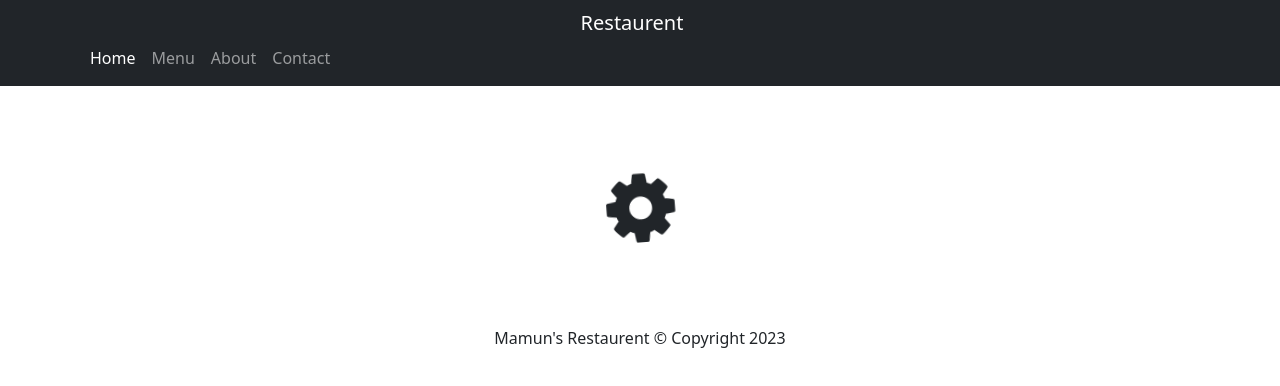
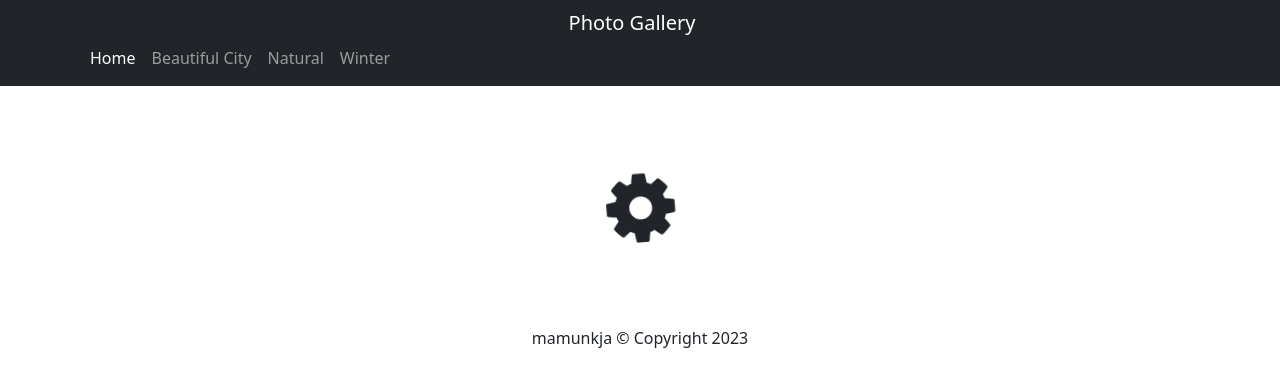
Before and after one commit to mamunkja/photo-gallery, a React (Create React App) app: page /home in a window 1280 px wide. Shown: the top 386 px of the page. Built offline with nearby package versions, Linux system fonts and the light colour scheme; what react-redux-form would draw is missing.

Commit message:
photo-gallery

```diff
--- a/package.json
+++ b/package.json
@@ -1,5 +1,5 @@
 {
-  "name": "restaurent",
+  "name": "photo-gallery",
   "version": "0.1.0",
   "private": true,
   "dependencies": {
--- a/src/components/footer/Footer.js
+++ b/src/components/footer/Footer.js
@@ -6,7 +6,7 @@ const Footer = () => {
             <div className="container">
                 <div className="row justify-content-center">
                     <div className="cl-auto">
-                        <p>Mamun's Restaurent &#169; Copyright 2023</p>
+                        <p>mamunkja &#169; Copyright 2023</p>
                     </div>
                 </div>
             </div>
--- a/src/components/header/Navigation.js
+++ b/src/components/header/Navigation.js
@@ -22,20 +22,20 @@ class Navigation extends Component {
                 <Navbar dark color="dark" expand="sm">
                     <div className="container">
                         <NavbarToggler onClick={this.navToggle} />
-                        <NavbarBrand href="/">Restaurent</NavbarBrand>
+                        <NavbarBrand href="/">Photo Gallery</NavbarBrand>
                         <Collapse isOpen={this.state.isNavOpen} navbar>
                             <Nav className="mr-auto" navbar>
                                 <NavItem>
                                     <Link to="/" className="nav-link active">Home</Link>
                                 </NavItem>
                                 <NavItem>
-                                    <Link to="/menu" className="nav-link">Menu</Link>
+                                    <Link to="/city" className="nav-link">Beautiful City</Link>
                                 </NavItem>
                                 <NavItem>
-                                    <Link to="/about" className="nav-link">About</Link>
+                                    <Link to="/natural" className="nav-link">Natural</Link>
                                 </NavItem>
                                 <NavItem>
-                                    <Link to="/contact" className="nav-link">Contact</Link>
+                                    <Link to="/winter" className="nav-link">Winter</Link>
                                 </NavItem>
                             </Nav>
                         </Collapse>
```
Also changed, not shown: 1 other file (tests, documents, lock files or other folders).
